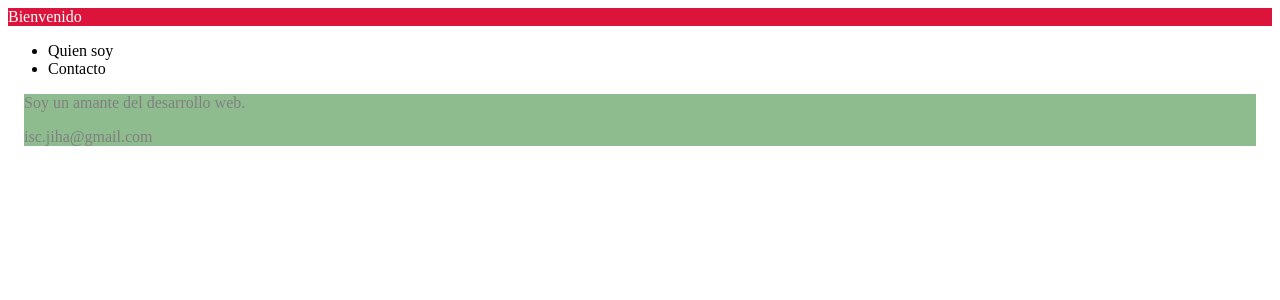
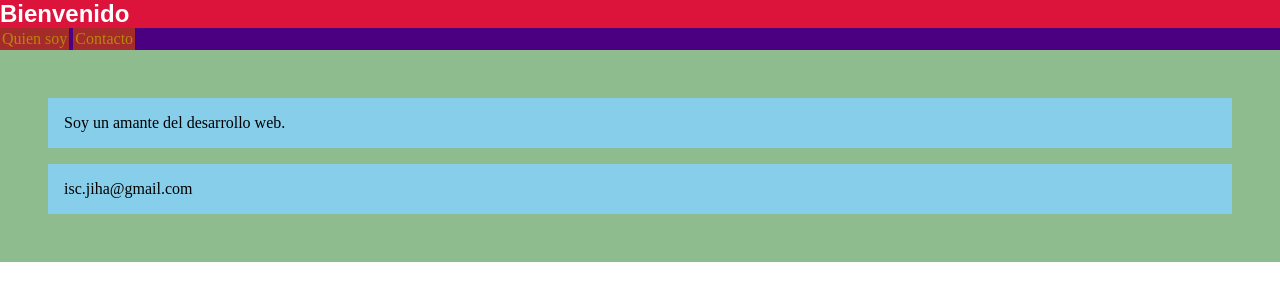
Before and after one commit to iscjiha/portafolio, a plain HTML site: page index.html in a window 1280 px wide. Drawn offline with Linux system fonts and the light colour scheme.

Commit message:
Agregando un poco de estilo a elementos

```diff
--- a/assets/css/style.css
+++ b/assets/css/style.css
@@ -1,10 +1,38 @@
+*{
+    margin: 0;
+    padding: 0;
+}
+
 header{
     background-color: crimson;
     color: #fff;
 }
 
+header h2{
+    font-family: sans-serif;
+}
+
+nav{
+    background-color: indigo;
+}
+
+nav ul li{
+    background-color: brown;
+    color: darkgoldenrod;
+    list-style: none;
+    padding: 2px;
+    display: inline-block;
+}
+
 section{
     background-color: darkseagreen;
     color: gray;
+    padding: 2em;
+}
+
+article{
+    background-color: skyblue;
+    color: black;
     margin: 1em;
+    padding: 1em;
 }
--- a/index.html
+++ b/index.html
@@ -10,7 +10,9 @@
 <body>
 
     <header>
-        Bienvenido
+        <h2>
+            Bienvenido
+        </h2>
     </header>
 
     <nav>
```
